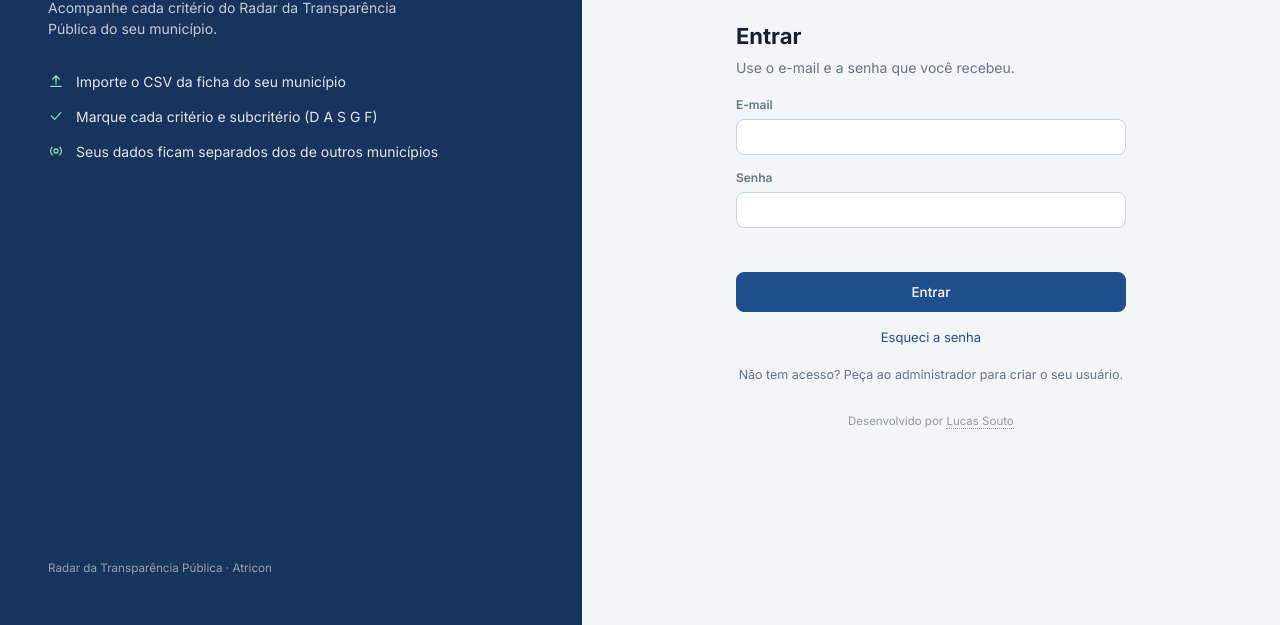
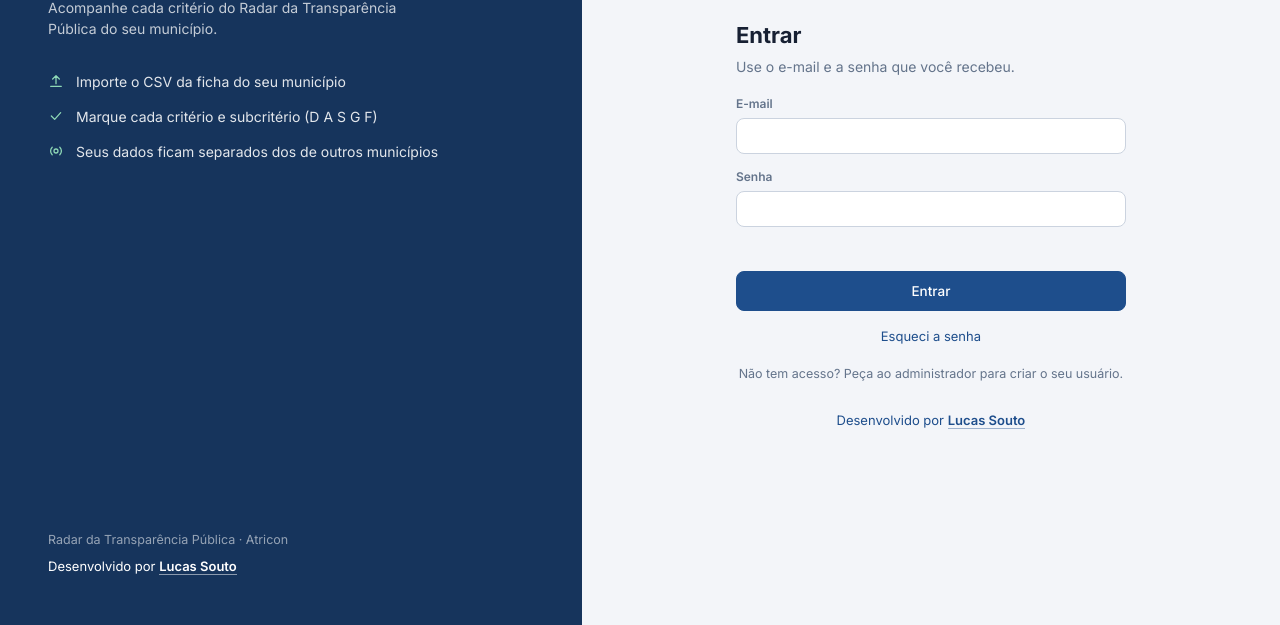
Before and after one commit to lucassouto2708-ship-it/transparencia-municipal, a plain HTML site: page index.html in a window 1280 px wide. Shown: the part 175-800 px from the top of the page. Drawn offline with nearby package versions, Linux system fonts and the light colour scheme.

Commit message:
Crédito em azul e maior; também no painel azul do login e no cabeçalho
Co-Authored-By: Claude Opus 5.5 <noreply@anthropic.com>
Claude-Session: https://claude.ai/code/session_017wXeMaQvmK5VgijWAhRJ67

```diff
--- a/app.js
+++ b/app.js
@@ -185,7 +185,7 @@ function renderAuth(aviso = '') {
       <ul><li>${ico('upload')}<span>Importe o CSV da ficha do seu município</span></li>
           <li>${ico('check')}<span>Marque cada critério e subcritério (D A S G F)</span></li>
           <li>${ico('live')}<span>Seus dados ficam separados dos de outros municípios</span></li></ul></div>
-      <small>Radar da Transparência Pública · Atricon</small></aside>
+      <small>Radar da Transparência Pública · Atricon<br><span class="cred-branco">Desenvolvido por <a href="https://lucas-souto-sites.vercel.app/" target="_blank" rel="noopener">Lucas Souto</a></span></small></aside>
     <section class="auth-form"><form class="login" id="lf">
       <h2>Entrar</h2><p>Use o e-mail e a senha que você recebeu.</p>
       <label class="l" for="em">E-mail</label><input id="em" type="email" autocomplete="email" required>
@@ -258,6 +258,7 @@ function topbarHTML() {
   return `<header class="topbar"><div class="wrap">
     <div class="brand"><div class="logo">${ico('list')}</div><div><b>Checklist Transparência</b><small>${sub}</small></div></div>
     <span class="spacer"></span>
+    <a class="cred-top" href="https://lucas-souto-sites.vercel.app/" target="_blank" rel="noopener" title="Desenvolvido por Lucas Souto">por <b>Lucas Souto</b></a>
     ${!painel && isMaster() ? `<button class="btn" id="bvp" title="Voltar ao painel de municípios">${ico('back')}<span class="lbl">Painel</span></button>` : ''}
     ${painel ? '' : `<button class="btn primary" id="bc">${ico('upload')}<span class="lbl">Importar CSV</span></button><input type="file" id="fcsv" accept=".csv,text/csv" hidden>`}
     ${tem ? `<button class="btn" id="bx" title="Exportar andamento em CSV">${ico('download')}<span class="lbl">Exportar</span></button>` : ''}
--- a/style.css
+++ b/style.css
@@ -281,9 +281,16 @@ td select{height:32px;width:auto}
 .mut{color:var(--muted);font-size:13px}
 .badge.master{background:var(--brand-soft);color:var(--brand)} .badge.municipio{background:var(--na-soft);color:var(--na)}
 
-/* ---------- Crédito discreto ---------- */
-.credito{text-align:center;font-size:11.5px;color:var(--muted);opacity:.7;padding:8px 0 22px;transition:opacity .15s}
-.credito:hover{opacity:1}
-.credito a{color:inherit;text-decoration:none;border-bottom:1px dotted currentColor}
-.credito a:hover{color:var(--brand)}
+/* ---------- Crédito ---------- */
+.credito{text-align:center;font-size:13px;color:var(--brand);padding:10px 0 24px}
+.credito a{color:var(--brand);font-weight:600;text-decoration:none;border-bottom:1px solid color-mix(in srgb,var(--brand) 40%,transparent)}
+.credito a:hover{border-bottom-color:var(--brand)}
 .login .credito{padding:28px 0 0}
+.cred-branco{display:inline-block;margin-top:8px;font-size:13px;color:#fff}
+.cred-branco a{color:#fff;font-weight:600;text-decoration:none;border-bottom:1px solid rgba(255,255,255,.5)}
+.cred-branco a:hover{border-bottom-color:#fff}
+.auth-brand small{font-size:12.5px}
+.cred-top{font-size:13px;color:var(--brand);text-decoration:none;padding:0 6px;white-space:nowrap}
+.cred-top b{font-weight:600}
+.cred-top:hover{text-decoration:underline}
+@media(max-width:760px){.cred-top{display:none}}
```
